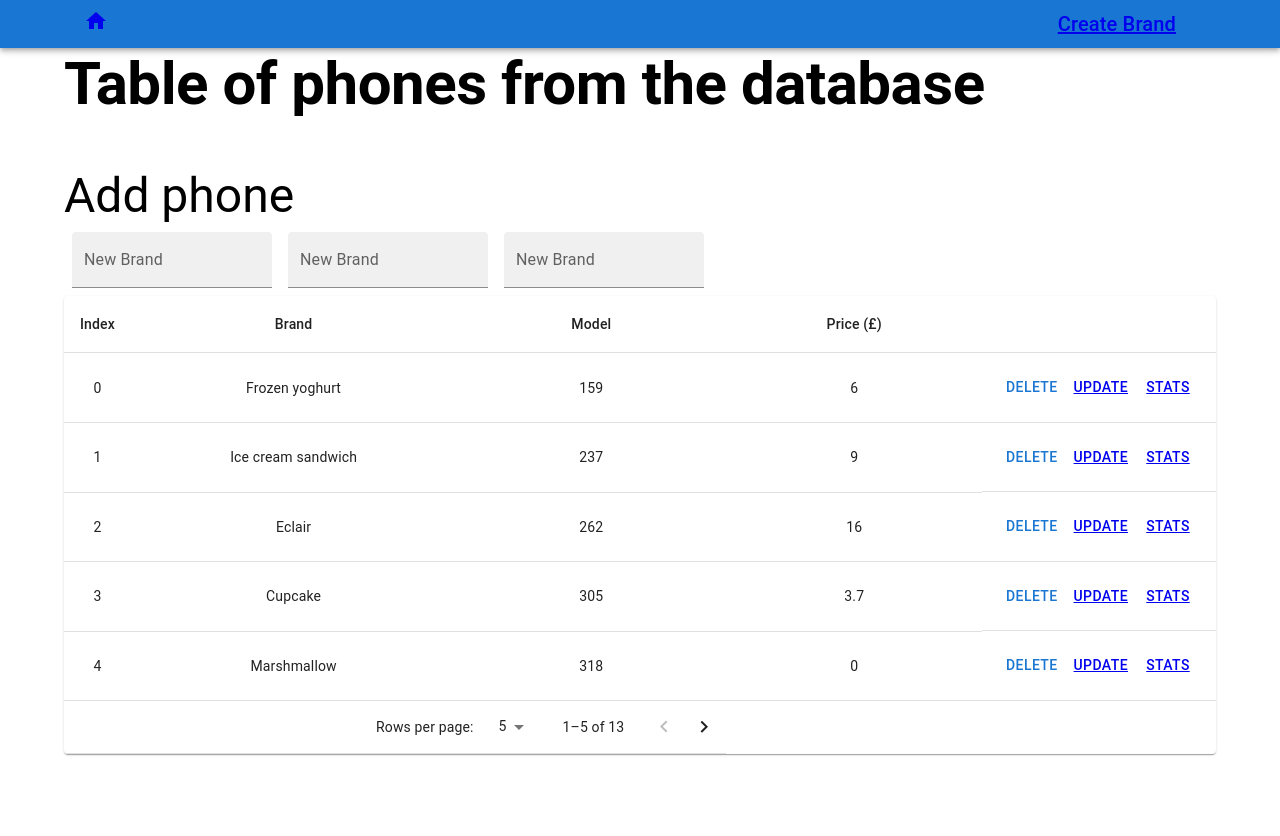
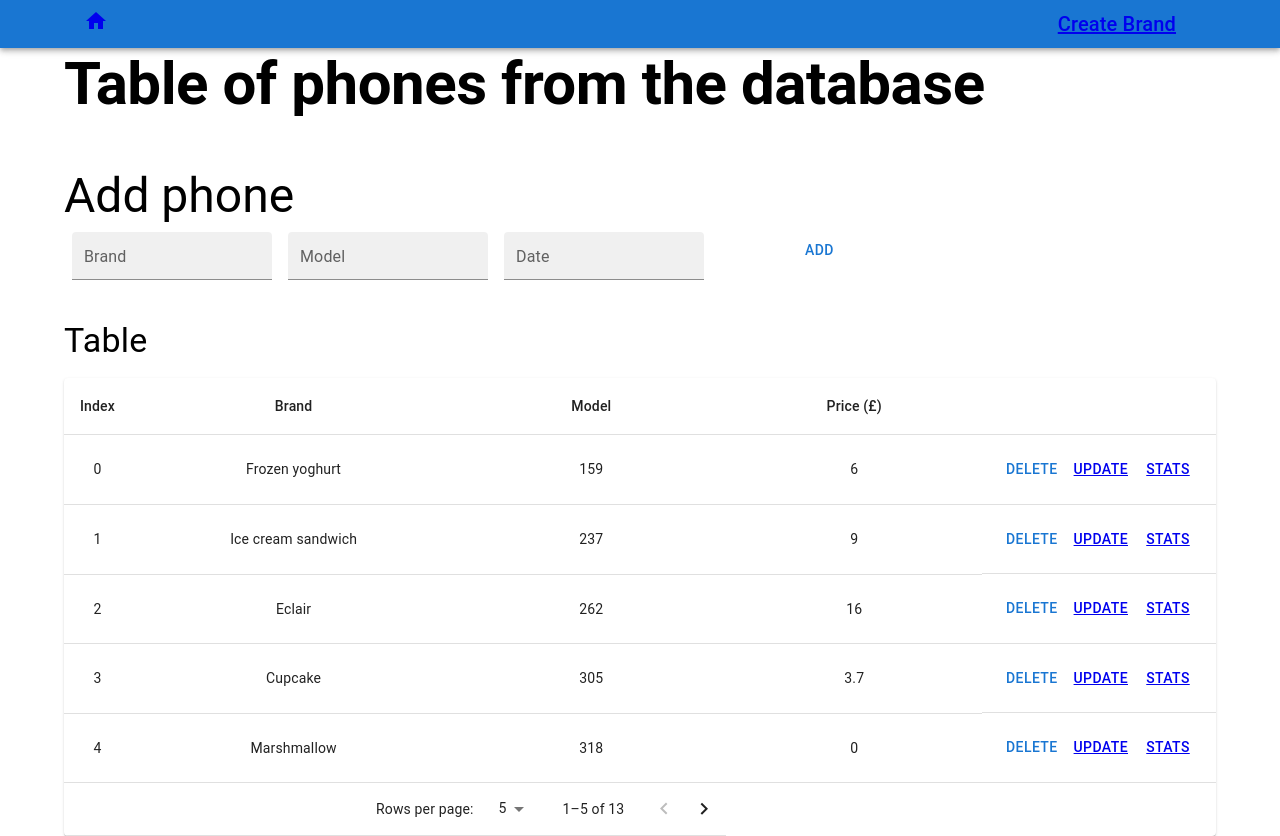
Before and after one commit to frsargua/SmartphonesPriceLogger, a React (Vite) app in the folder FrontEnd/: page / in a window 1280 px wide. Before the commit the page ends 800 px from the top, so only its background shows below. Built offline with nearby package versions, Linux system fonts and the light colour scheme.

Commit message:
Improved layout

```diff
--- a/FrontEnd/src/Pages/Main/index.tsx
+++ b/FrontEnd/src/Pages/Main/index.tsx
@@ -5,16 +5,14 @@ import DisplayTableForPhones from "../../components/DisplayTableForPhones";
 export function Main() {
   return (
     <>
-      <Typography
-        variant="h2"
-        component={"h1"}
-        gutterBottom
-        mb={6}
-        fontWeight={"600"}
-      >
+      <Typography variant="h2" component={"h1"} mb={6} fontWeight={"600"}>
         Table of phones from the database
       </Typography>
       <CreatePhone />
+
+      <Typography variant="h4" component={"h1"} mb={2}>
+        Table
+      </Typography>
       <DisplayTableForPhones />
     </>
   );
--- a/FrontEnd/src/components/CreatePhone/Index.tsx
+++ b/FrontEnd/src/components/CreatePhone/Index.tsx
@@ -1,4 +1,4 @@
-import { TextField, Typography } from "@mui/material";
+import { Button, TextField, Typography } from "@mui/material";
 import { Box } from "@mui/system";
 
 export function CreatePhone() {
@@ -7,12 +7,24 @@ export function CreatePhone() {
       <Typography variant="h3">Add phone</Typography>
       <Box
         sx={{
+          mb: "2rem",
           "& > :not(style)": { m: 1, width: "25ch" },
         }}
       >
-        <TextField label="New Brand" variant="filled" margin="normal" />
-        <TextField label="New Brand" variant="filled" margin="normal" />
-        <TextField label="New Brand" variant="filled" margin="normal" />
+        <TextField
+          label="Brand"
+          variant="filled"
+          size="small"
+          margin="normal"
+        />
+        <TextField
+          label="Model"
+          variant="filled"
+          size="small"
+          margin="normal"
+        />
+        <TextField label="Date" variant="filled" size="small" margin="normal" />
+        <Button>Add</Button>
       </Box>
     </>
   );
```
